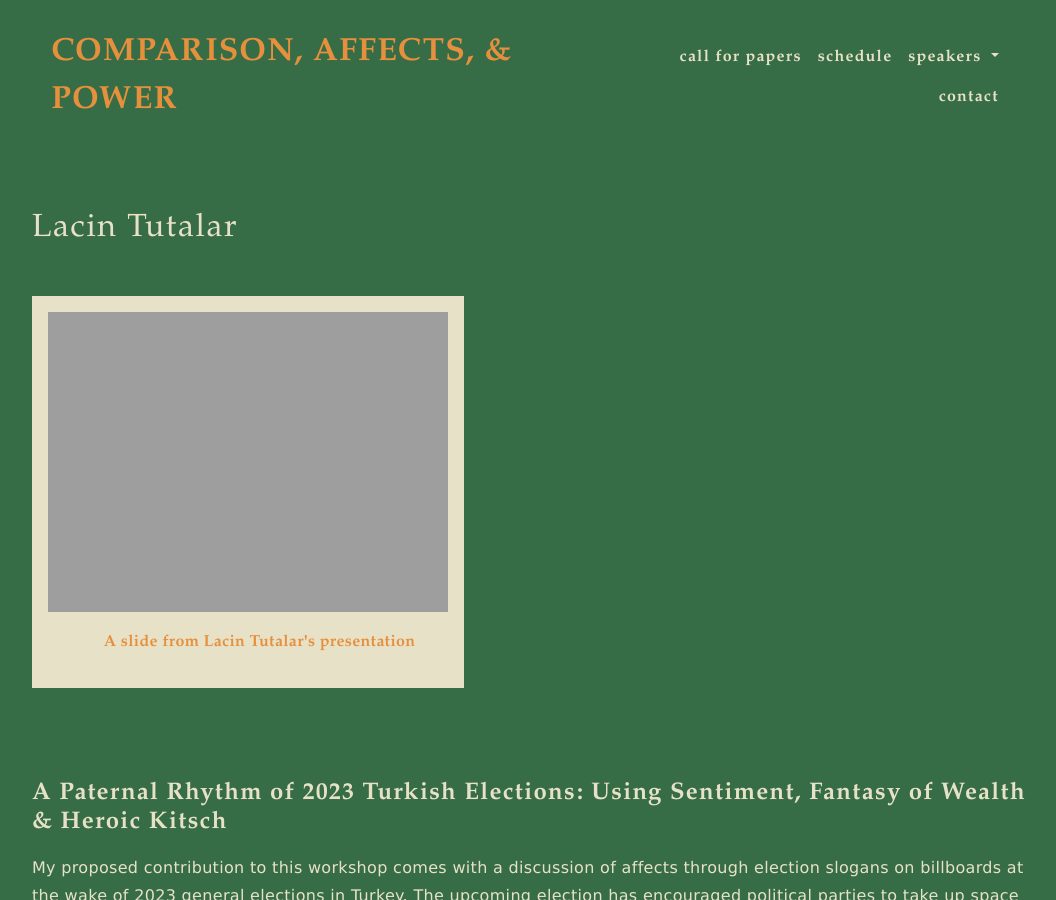
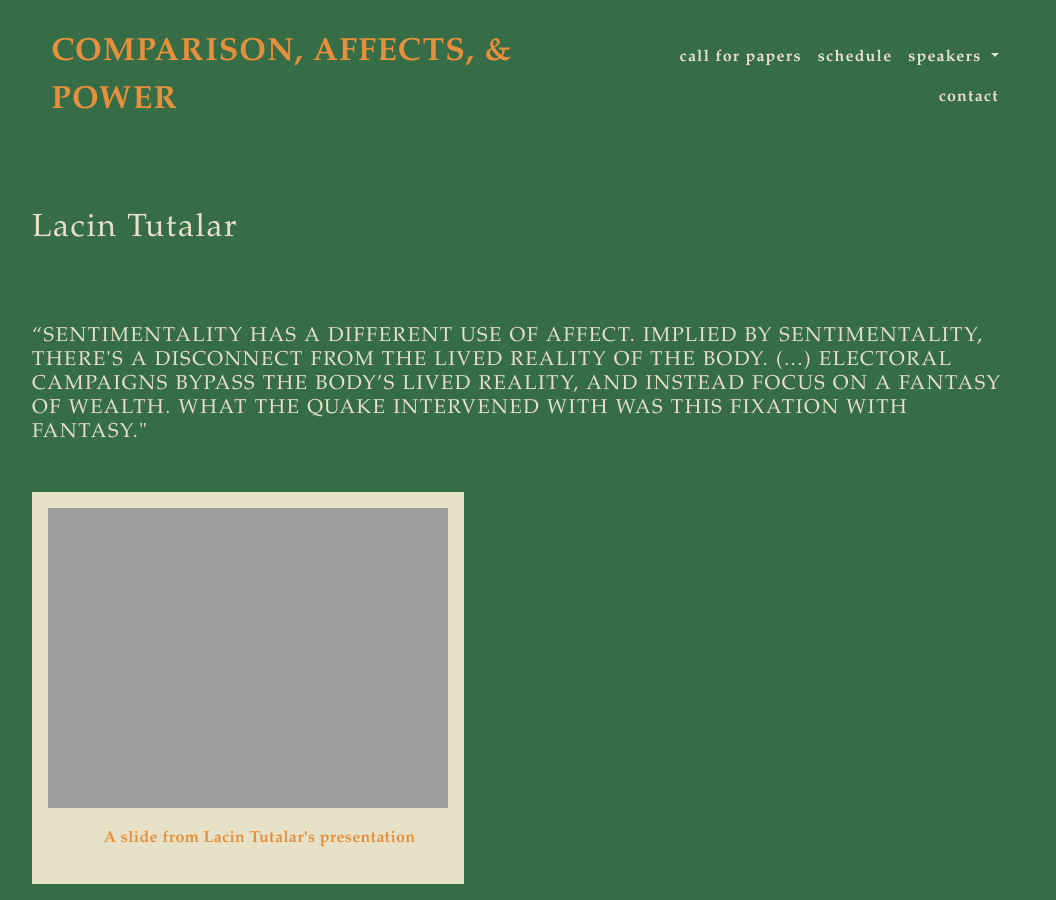
Before and after one commit to maxjdugan/comparing_affects, a Jekyll site: the page built from pages/lacin_tutalar.md, in a window 1280 px wide and 900 px high. Shown: the whole window, without its empty margins (111-1167 px from the left). Built offline with Jekyll 4.4.1, drawn with Linux system fonts in a browser that asks for light colours.

Commit message:
Lacin Updates
Added her quote

```diff
--- a/pages/lacin_tutalar.md
+++ b/pages/lacin_tutalar.md
@@ -3,8 +3,10 @@ layout: page
 title: Lacin Tutalar
 permalink: /lacin_tutalar/
 ---
+<br>
+<h4>“Sentimentality has a different use of affect. Implied by sentimentality, there's a disconnect from the lived reality of the body. (...) Electoral campaigns bypass the body’s lived reality, and instead focus on a fantasy of wealth. What the quake intervened with was this fixation with fantasy."</h4>
+
 {% include inline_image.html collection='ca_archive' pid='ca12' %}
-<br>
 
 <h3>A Paternal Rhythm of 2023 Turkish Elections: Using Sentiment, Fantasy of Wealth & Heroic Kitsch</h3>
 
```
Also changed, not shown: index.md (+1 -1 lines).
